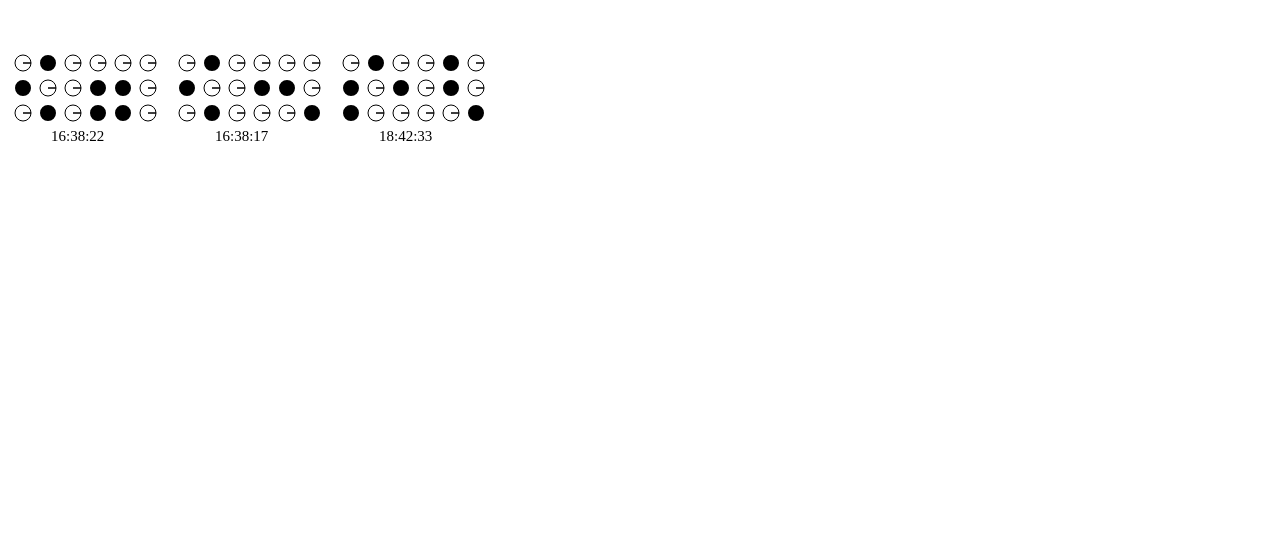
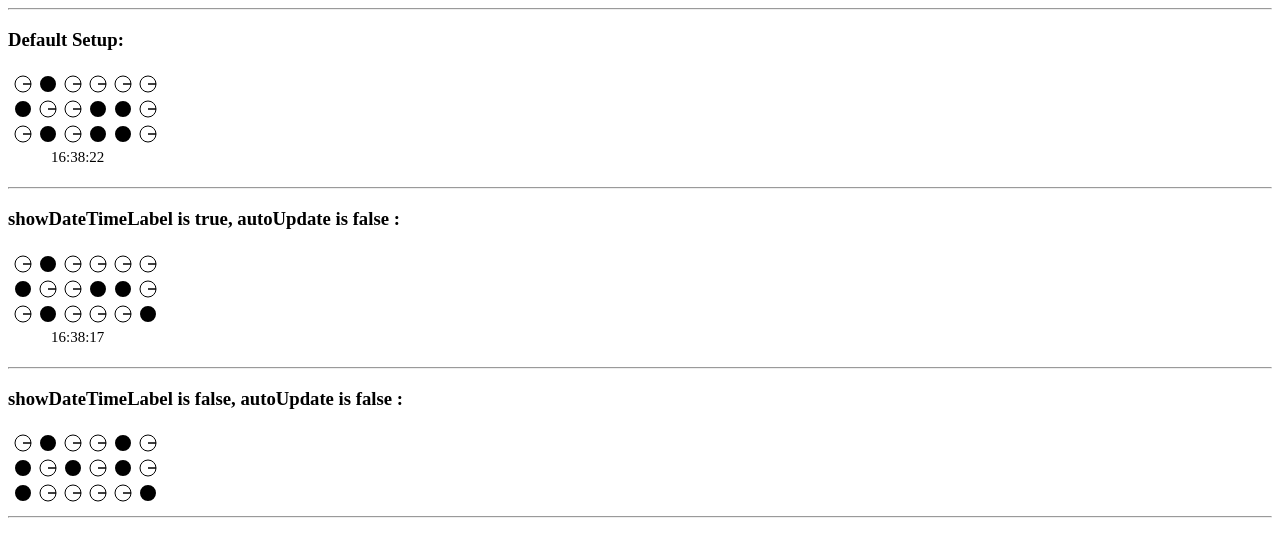
Before and after one commit to anjnkmr/binary-clock-js, a website: page index.html in a window 1280 px wide. Drawn offline with Linux system fonts and the light colour scheme.

Commit message:
Titles and Line breaks added

```diff
--- a/index.html
+++ b/index.html
@@ -3,15 +3,21 @@
         <title>Binary Clock JS</title>
     </head>
     <body>
+        <hr/>
+        <h3>Default Setup:</h3>
         <canvas id="binary-clock1"></canvas>
+        <hr/>
+        <h3>showDateTimeLabel is true, autoUpdate is false :</h3>
         <canvas id="binary-clock2"></canvas>
+        <hr/>
+        <h3>showDateTimeLabel is false, autoUpdate is false :</h3>
         <canvas id="binary-clock3"></canvas>
-        <canvas id="binary-clock4"></canvas>
+        <hr/>
         <script src="binary-clock.js"></script>
         <script>
             new BinaryClock(new Date(), document.getElementById('binary-clock1'));
             new BinaryClock(new Date(), document.getElementById('binary-clock2'), {showDateTimeLabel: true, autoUpdate: false});
-            new BinaryClock(new Date(2021,05,18,18,42,33), document.getElementById('binary-clock3'), {showDateTimeLabel: true, autoUpdate: false});
+            new BinaryClock(new Date(2021,05,18,18,42,33), document.getElementById('binary-clock3'), {showDateTimeLabel: false, autoUpdate: false});
         </script>
     </body>
 </html>
```
